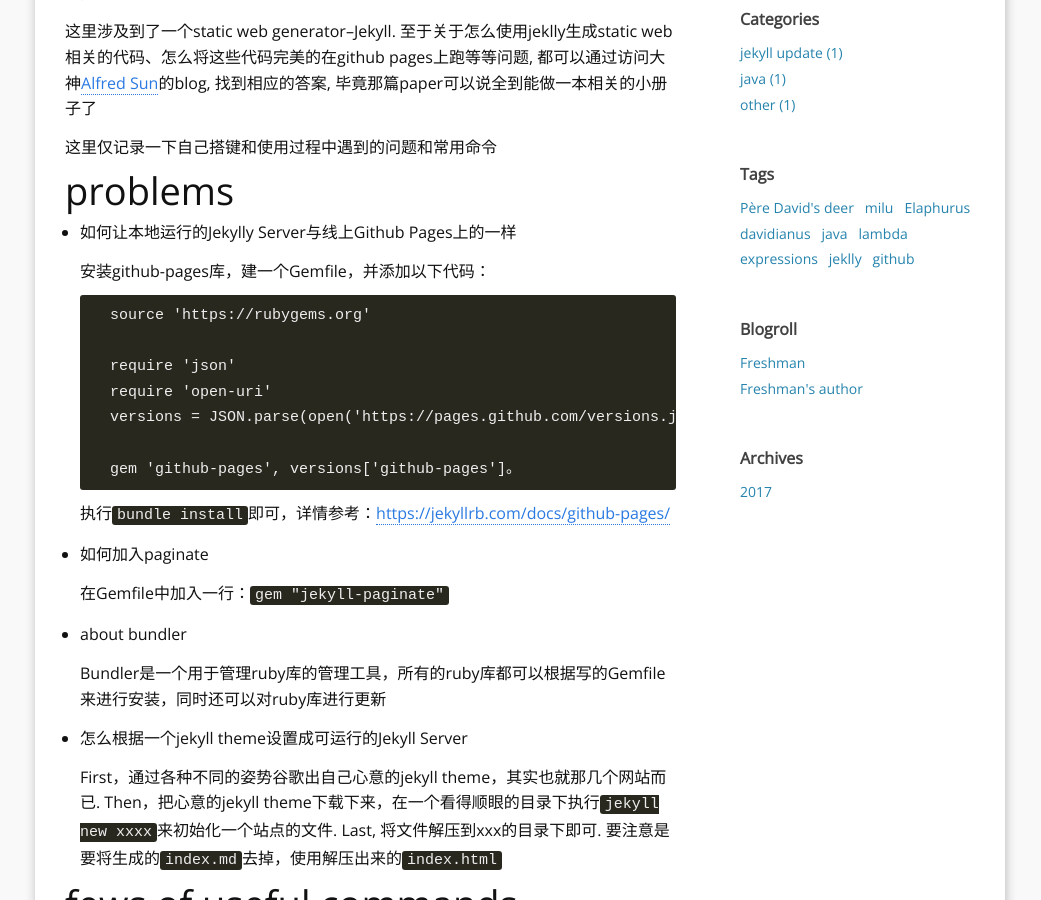
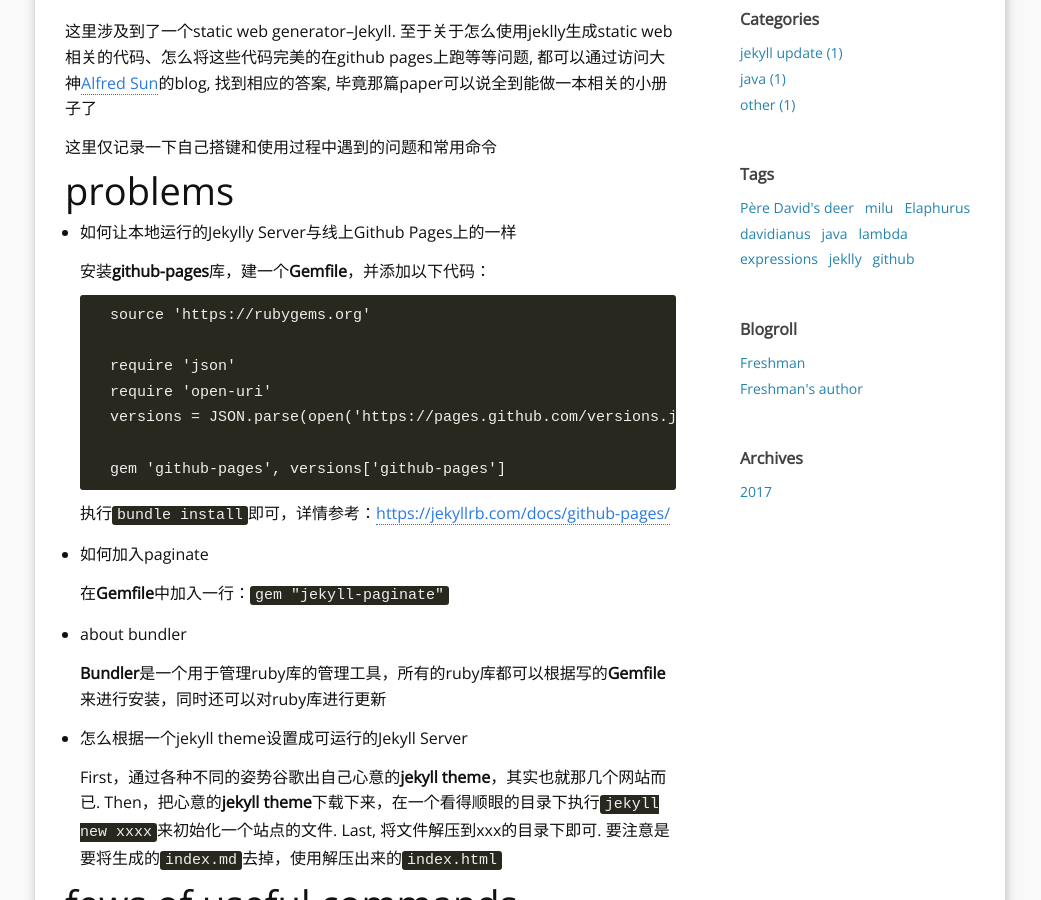
Before and after one commit to RoyWorld/RoyWorld.github.io, a Jekyll site: the page built from _posts/2017-12-03-how-to-build-a-blog-in-github.md, in a window 1280 px wide and 900 px high, scrolled down 902 px. Shown: the whole window, without its empty margins (120-1161 px from the left). Built offline with Jekyll 4.4.1, drawn with Linux system fonts in a browser that asks for light colours; nearby versions of some CDN libraries; comment, search, counter and statistics services are not loaded.

Commit message:
20171203文章修改

````diff
--- a/_posts/2017-12-03-how-to-build-a-blog-in-github.md
+++ b/_posts/2017-12-03-how-to-build-a-blog-in-github.md
@@ -31,7 +31,7 @@ However, 我是直接skip了前两个阶段.  As for me, 一个是懒，不想
 # problems
 - 如何让本地运行的Jekylly Server与线上Github Pages上的一样
 
-    安装github-pages库，建一个Gemfile，并添加以下代码：
+    安装**github-pages**库，建一个**Gemfile**，并添加以下代码：
     ```$xslt
     source 'https://rubygems.org'
 
@@ -39,20 +39,20 @@ However, 我是直接skip了前两个阶段.  As for me, 一个是懒，不想
     require 'open-uri'
     versions = JSON.parse(open('https://pages.github.com/versions.json').read)
 
-    gem 'github-pages', versions['github-pages']。
+    gem 'github-pages', versions['github-pages']
     ```
     执行`bundle install`即可，详情参考：[https://jekyllrb.com/docs/github-pages/][R8]
 - 如何加入paginate
 
-    在Gemfile中加入一行：`gem "jekyll-paginate"`
+    在**Gemfile**中加入一行：`gem "jekyll-paginate"`
 
 - about bundler
 
-    Bundler是一个用于管理ruby库的管理工具，所有的ruby库都可以根据写的Gemfile来进行安装，同时还可以对ruby库进行更新
+    **Bundler**是一个用于管理ruby库的管理工具，所有的ruby库都可以根据写的**Gemfile**来进行安装，同时还可以对ruby库进行更新
 
 - 怎么根据一个jekyll theme设置成可运行的Jekyll Server
 
-    First，通过各种不同的姿势谷歌出自己心意的jekyll theme，其实也就那几个网站而已. Then，把心意的jekyll theme下载下来，在一个看得顺眼的目录下执行`jekyll new xxxx`来初始化一个站点的文件. Last, 将文件解压到xxx的目录下即可. 要注意是要将生成的`index.md`去掉，使用解压出来的`index.html`
+    First，通过各种不同的姿势谷歌出自己心意的**jekyll theme**，其实也就那几个网站而已. Then，把心意的**jekyll theme**下载下来，在一个看得顺眼的目录下执行`jekyll new xxxx`来初始化一个站点的文件. Last, 将文件解压到xxx的目录下即可. 要注意是要将生成的`index.md`去掉，使用解压出来的`index.html`
 
 # fews of useful commands
 - 新建一个站点
````
